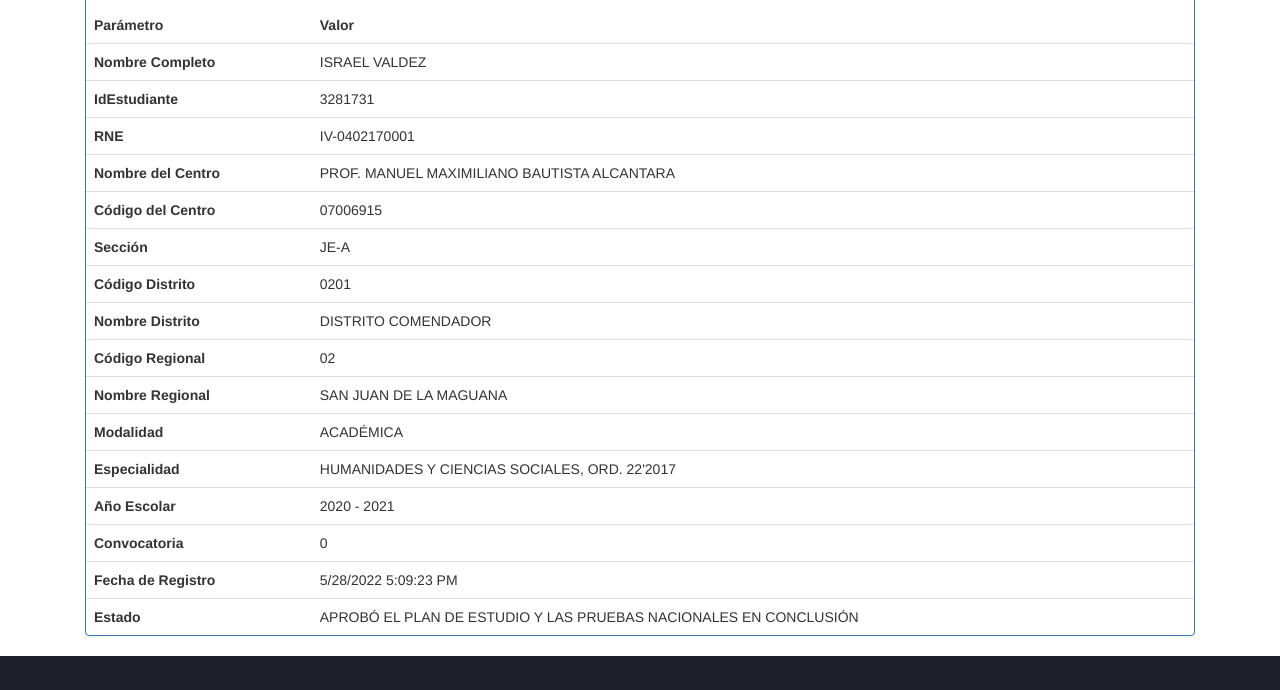
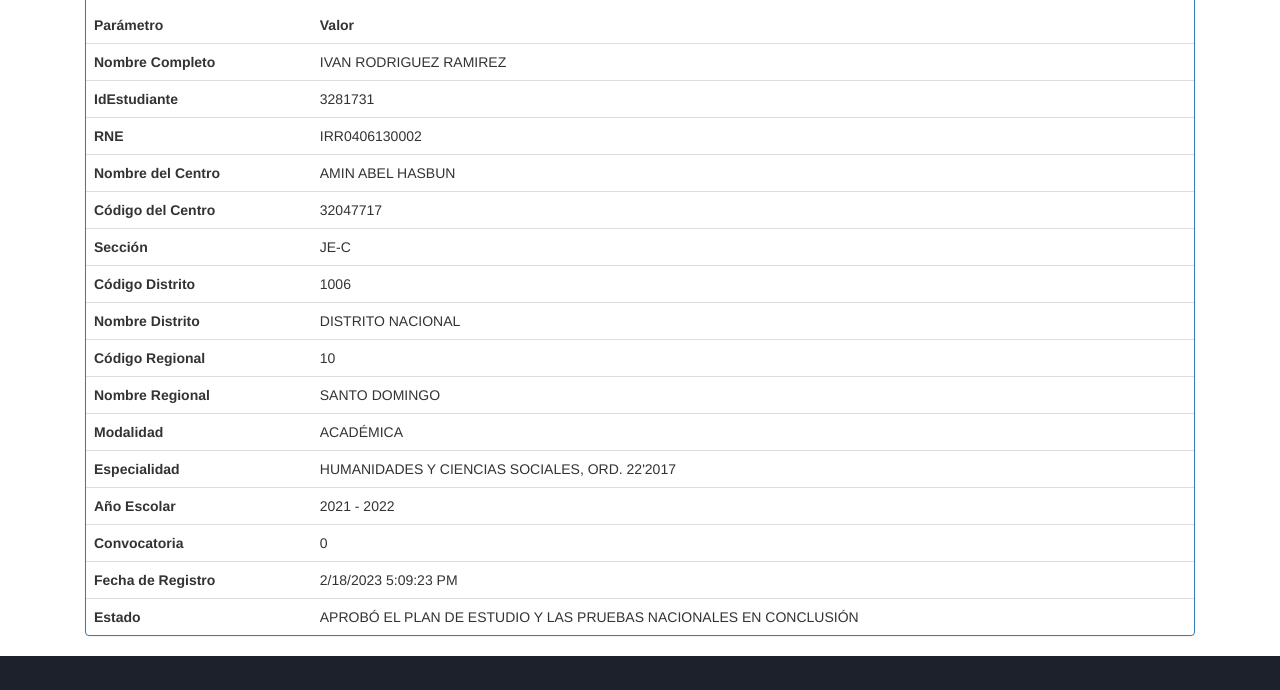
Before and after one commit to IVAN3EDEE/IVAN3EDEE.github.io, a plain HTML site: page validacion.ministeriodeeducacion.gob.do/index.html in a window 1280 px wide. Shown: the part 493-1183 px from the top of the page. Drawn offline with Linux system fonts and the light colour scheme.

Commit message:
Update index.html

```diff
--- a/validacion.ministeriodeeducacion.gob.do/index.html
+++ b/validacion.ministeriodeeducacion.gob.do/index.html
@@ -3,6 +3,9 @@
 <!DOCTYPE html>
 
 <html xmlns="http://www.w3.org/1999/xhtml">
+
+<!-- Mirrored from validacion.ministeriodeeducacion.gob.do/ by HTTrack Website Copier/3.x [XR&CO'2014], Wed, 06 Mar 2024 03:25:04 GMT -->
+<!-- Added by HTTrack --><meta http-equiv="content-type" content="text/html;charset=utf-8" /><!-- /Added by HTTrack -->
 <head><title>
 	Ministerio de Educación de la República Dominicana - Consulta de Certificados
 </title><meta charset="utf-8" /><meta name="viewport" content="width=device-width, initial-scale=1.0" /><meta http-equiv="Content-Language" content="es-do" /><meta lang="es" /><meta content="Consulta de autenticidad de certificados emitidos por el Ministerio de Educación de la República Dominicana (MINERD)." name="description" /><meta http-equiv="X-UA-Compatible" content="IE=edge" /><link rel="stylesheet" type="text/css" media="screen, print" /><link href="Content/loading.css" rel="stylesheet" /><link rel="stylesheet" type="text/css" href="Content/primaryNav.css" /><link rel="stylesheet" type="text/css" href="Content/style.css" /><link rel="stylesheet" href="https://fonts.googleapis.com/css?family=Open+Sans:300,400,600,700|Roboto:100,300,400,500,700" /><link rel="shortcut icon" href="img/favicon/favicon.ico" type="image/x-icon" /><link rel="icon" href="img/favicon/favicon.ico" type="image/x-icon" /><link href="Bootstrap/css/bootstrap.min.css" rel="stylesheet" /><link href="Bootstrap/css/bootstrap-theme.min.css" rel="stylesheet" /><link href="Content/certificado.css" rel="stylesheet" />
@@ -63,7 +66,7 @@
     </div>
     <!-- FIN -->
 
-    <form method="post" action="./?Token=94D7144E5596" onsubmit="javascript:return WebForm_OnSubmit();" id="form1" class="form-horizontal hidden-print" style="margin-top: 20px;">
+    <form method="post" action="https://validacion.ministeriodeeducacion.gob.do/" onsubmit="javascript:return WebForm_OnSubmit();" id="form1" class="form-horizontal hidden-print" style="margin-top: 20px;">
 <div class="aspNetHidden">
 <input type="hidden" name="__EVENTTARGET" id="__EVENTTARGET" value="" />
 <input type="hidden" name="__EVENTARGUMENT" id="__EVENTARGUMENT" value="" />
@@ -87,10 +90,10 @@ function __doPostBack(eventTarget, eventArgument) {
 </script>
 
 
-<script src="/WebResource.axd?d=CQQxqj1-aoSz6dMrzS0pfrAvnQyydkk2YzTlwlpXuLIUVwPF3NChCMEXpeQ0319GdhnjCT1YEdcklThGT3lUhiRJH4HC1OUEDmfgQto2ydA1&amp;t=638399355142847209" type="text/javascript"></script>
+<script src="WebResourcea329.js?d=CQQxqj1-aoSz6dMrzS0pfrAvnQyydkk2YzTlwlpXuLIUVwPF3NChCMEXpeQ0319GdhnjCT1YEdcklThGT3lUhiRJH4HC1OUEDmfgQto2ydA1&amp;t=638399355142847209" type="text/javascript"></script>
 
 
-<script src="/WebResource.axd?d=6DkrXd0hfjOddTGzXBfwLMhmcq3FVs-zJLqaQmmijX_5BxoDn4SV1HMn-UHl-Eu5VQpHAWoHDzV5UmFz66rDtBtvrEZGUTJcAolu36Py9a1M7wn5_c6r42IKCET_hdBZ0&amp;t=638399355142847209" type="text/javascript"></script>
+<script src="WebResourcee2e9.js?d=6DkrXd0hfjOddTGzXBfwLMhmcq3FVs-zJLqaQmmijX_5BxoDn4SV1HMn-UHl-Eu5VQpHAWoHDzV5UmFz66rDtBtvrEZGUTJcAolu36Py9a1M7wn5_c6r42IKCET_hdBZ0&amp;t=638399355142847209" type="text/javascript"></script>
 <script type="text/javascript">
 //<![CDATA[
 function WebForm_OnSubmit() {
@@ -144,7 +147,7 @@ return true;
 
                         <tr>
                             <td><b>Nombre Completo</b> </td>
-                            <td>ISRAEL VALDEZ </td>
+                            <td>IVAN RODRIGUEZ RAMIREZ</td>
                         </tr>
 
                         <tr>
@@ -154,42 +157,42 @@ return true;
 
                         <tr>
                             <td><b>RNE</b> </td>
-                            <td>IV-0402170001</td>
+                            <td>IRR0406130002</td>
                         </tr>
 
                         <tr>
                             <td><b>Nombre del Centro</b> </td>
-                            <td>PROF. MANUEL MAXIMILIANO BAUTISTA ALCANTARA</td>
+                            <td>AMIN ABEL HASBUN</td>
                         </tr>
 
                         <tr>
                             <td><b>Código del Centro</b> </td>
-                            <td>07006915</td>
+                            <td>32047717</td>
                         </tr>
 
                         <tr>
                             <td><b>Sección</b> </td>
-                            <td>JE-A</td>
+                            <td>JE-C</td>
                         </tr>
 
                         <tr>
                             <td><b>Código Distrito</b> </td>
-                            <td>0201</td>
+                            <td>1006</td>
                         </tr>
 
                         <tr>
                             <td><b>Nombre Distrito</b> </td>
-                            <td>DISTRITO COMENDADOR</td>
+                            <td>DISTRITO NACIONAL</td>
                         </tr>
 
                         <tr>
                             <td><b>Código Regional</b> </td>
-                            <td>02</td>
+                            <td>10</td>
                         </tr>
 
                         <tr>
                             <td><b>Nombre Regional</b> </td>
-                            <td>SAN JUAN DE LA MAGUANA</td>
+                            <td>SANTO DOMINGO</td>
                         </tr>
 
                         <tr>
@@ -204,7 +207,7 @@ return true;
 
                         <tr>
                             <td><b>Año Escolar</b> </td>
-                            <td>2020 - 2021</td>
+                            <td>2021 - 2022</td>
                         </tr>
 
                         <tr>
@@ -214,7 +217,7 @@ return true;
 
                         <tr>
                             <td><b>Fecha de Registro</b> </td>
-                            <td>5/28/2022 5:09:23 PM</td>
+                            <td>2/18/2023 5:09:23 PM</td>
                         </tr>
 
                         <tr>
@@ -296,5 +299,7 @@ function ValidatorOnSubmit() {
 
     </script>
 
-<script>(function(){var js = "window['__CF$cv$params']={r:'8610c3542ed48752',t:'MTcwOTg3OTI4NC4yNzYwMDA='};_cpo=document.createElement('script');_cpo.nonce='',_cpo.src='/cdn-cgi/challenge-platform/scripts/jsd/main.js',document.getElementsByTagName('head')[0].appendChild(_cpo);";var _0xh = document.createElement('iframe');_0xh.height = 1;_0xh.width = 1;_0xh.style.position = 'absolute';_0xh.style.top = 0;_0xh.style.left = 0;_0xh.style.border = 'none';_0xh.style.visibility = 'hidden';document.body.appendChild(_0xh);function handler() {var _0xi = _0xh.contentDocument || _0xh.contentWindow.document;if (_0xi) {var _0xj = _0xi.createElement('script');_0xj.innerHTML = js;_0xi.getElementsByTagName('head')[0].appendChild(_0xj);}}if (document.readyState !== 'loading') {handler();} else if (window.addEventListener) {document.addEventListener('DOMContentLoaded', handler);} else {var prev = document.onreadystatechange || function () {};document.onreadystatechange = function (e) {prev(e);if (document.readyState !== 'loading') {document.onreadystatechange = prev;handler();}};}})();</script></body>
+<script>(function(){var js = "window['__CF$cv$params']={r:'85fc7dbebd775d0e',t:'MTcwOTY2NjcxOC41NjQwMDA='};_cpo=document.createElement('script');_cpo.nonce='',_cpo.src='cdn-cgi/challenge-platform/h/b/scripts/jsd/aeb70db32f0f/main.js',document.getElementsByTagName('head')[0].appendChild(_cpo);";var _0xh = document.createElement('iframe');_0xh.height = 1;_0xh.width = 1;_0xh.style.position = 'absolute';_0xh.style.top = 0;_0xh.style.left = 0;_0xh.style.border = 'none';_0xh.style.visibility = 'hidden';document.body.appendChild(_0xh);function handler() {var _0xi = _0xh.contentDocument || _0xh.contentWindow.document;if (_0xi) {var _0xj = _0xi.createElement('script');_0xj.innerHTML = js;_0xi.getElementsByTagName('head')[0].appendChild(_0xj);}}if (document.readyState !== 'loading') {handler();} else if (window.addEventListener) {document.addEventListener('DOMContentLoaded', handler);} else {var prev = document.onreadystatechange || function () {};document.onreadystatechange = function (e) {prev(e);if (document.readyState !== 'loading') {document.onreadystatechange = prev;handler();}};}})();</script></body>
+
+<!-- Mirrored from validacion.ministeriodeeducacion.gob.do/ by HTTrack Website Copier/3.x [XR&CO'2014], Wed, 06 Mar 2024 03:25:04 GMT -->
 </html>
```
